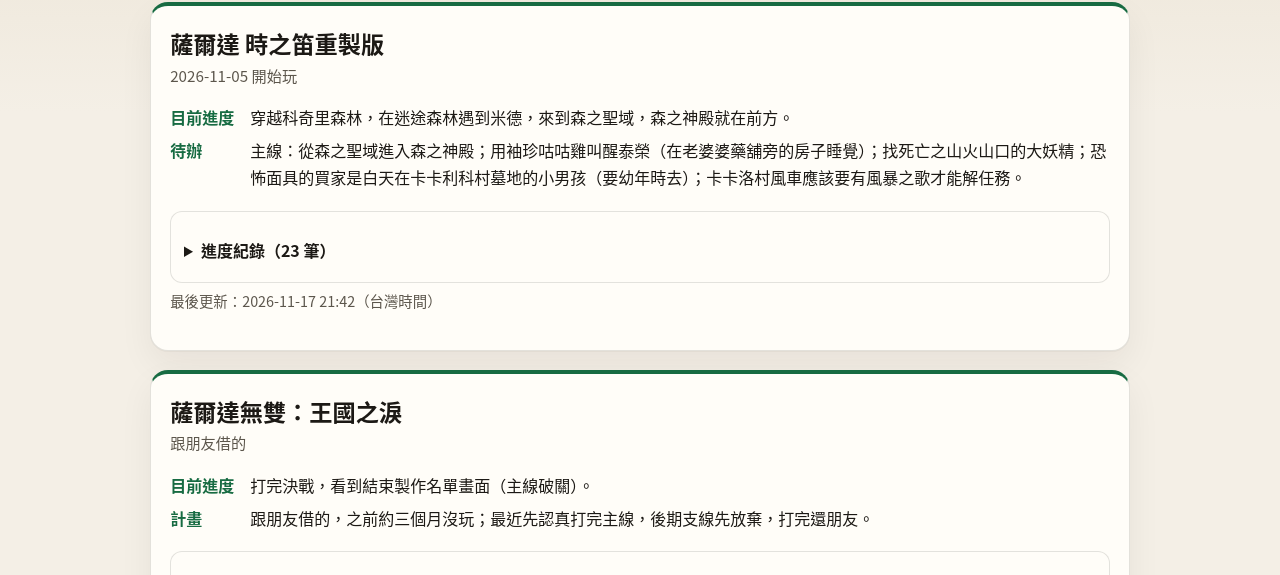
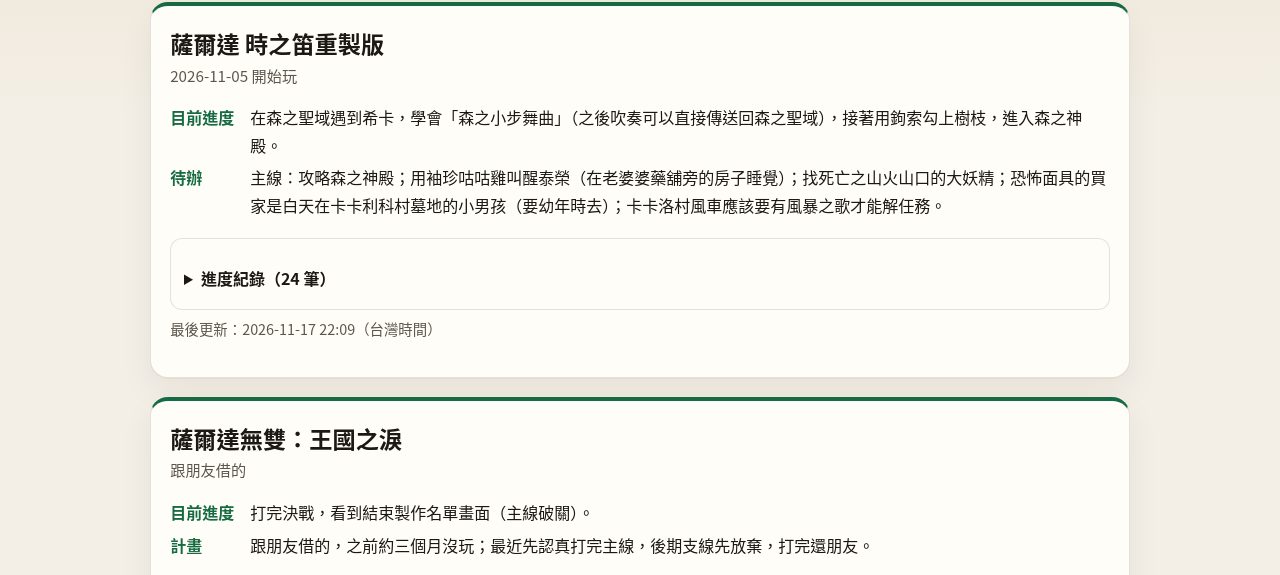
Before and after one commit to yzslay/GrokDailyUpdate, a plain HTML site: page game/index.html in a window 1280 px wide. Shown: the part 168-743 px from the top of the page. Drawn offline with Linux system fonts and the light colour scheme.

Commit message:
game: 時之笛 進入森之神殿 (2026-11-17 22:09)
Co-authored-by: Roger Hsiao <yzslay@users.noreply.github.com>

```diff
--- a/game/index.html
+++ b/game/index.html
@@ -45,14 +45,15 @@
 
         <dl class="status">
           <dt>目前進度</dt>
-          <dd>穿越科奇里森林，在迷途森林遇到米德，來到森之聖域，森之神殿就在前方。</dd>
+          <dd>在森之聖域遇到希卡，學會「森之小步舞曲」（之後吹奏可以直接傳送回森之聖域），接著用鉤索勾上樹枝，進入森之神殿。</dd>
           <dt>待辦</dt>
-          <dd>主線：從森之聖域進入森之神殿；用袖珍咕咕雞叫醒泰榮（在老婆婆藥舖旁的房子睡覺）；找死亡之山火山口的大妖精；恐怖面具的買家是白天在卡卡利科村墓地的小男孩（要幼年時去）；卡卡洛村風車應該要有風暴之歌才能解任務。</dd>
+          <dd>主線：攻略森之神殿；用袖珍咕咕雞叫醒泰榮（在老婆婆藥舖旁的房子睡覺）；找死亡之山火山口的大妖精；恐怖面具的買家是白天在卡卡利科村墓地的小男孩（要幼年時去）；卡卡洛村風車應該要有風暴之歌才能解任務。</dd>
         </dl>
 
         <details class="log-box">
-          <summary>進度紀錄（23 筆）</summary>
+          <summary>進度紀錄（24 筆）</summary>
         <ol class="log" reversed>
+          <li><time>2026-11-17 22:09</time> 在森之聖域遇到希卡，學會森之小步舞曲，用鉤索勾上樹枝進入森之神殿。</li>
           <li><time>2026-11-17 21:42</time> 穿越科奇里森林，在迷途森林遇到米德，來到森之聖域。</li>
           <li><time>2026-11-17 07:15</time> 在卡卡利科村墓地，拉開守墓人丹培的墓碑跟著他的鬼魂穿過地道，拿到鉤索，可以往森之神殿前進了。另外從咕咕雞姐姐那裡領到袖珍雞蛋，孵出袖珍咕咕雞後要拿去叫醒在村裡睡覺的泰榮（大鼓隆之劍交換任務的開頭）。</li>
           <li><time>2026-11-16 23:33</time> 拔出大師之劍後時間來到七年後，時之賢者出現，要我們去找森之神殿；接著出現希卡，要我們先去開卡卡利科村。</li>
@@ -79,7 +80,7 @@
         </ol>
         </details>
 
-        <p class="updated">最後更新：2026-11-17 21:42（台灣時間）</p>
+        <p class="updated">最後更新：2026-11-17 22:09（台灣時間）</p>
       </section>
       <section class="panel card--game game" id="hyrule-warriors-aoi" aria-labelledby="hwa-title">
         <h2 id="hwa-title">薩爾達無雙：王國之淚</h2>
```
